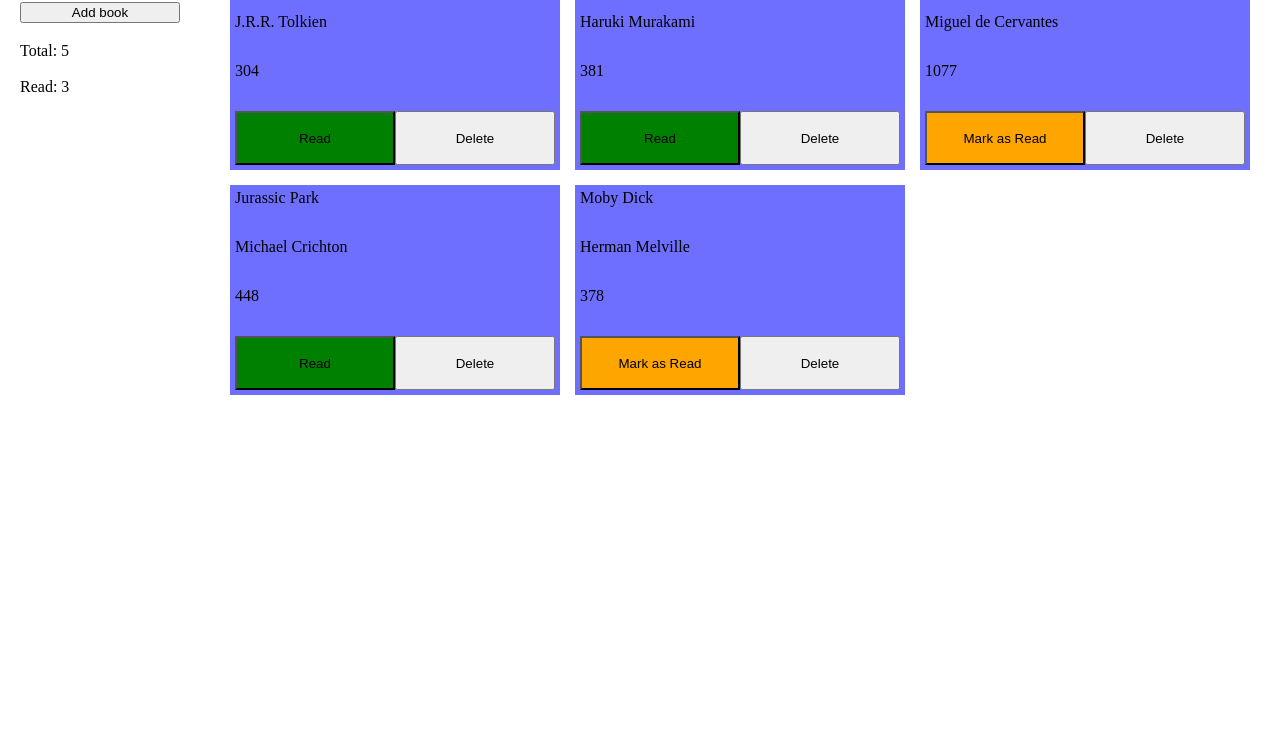
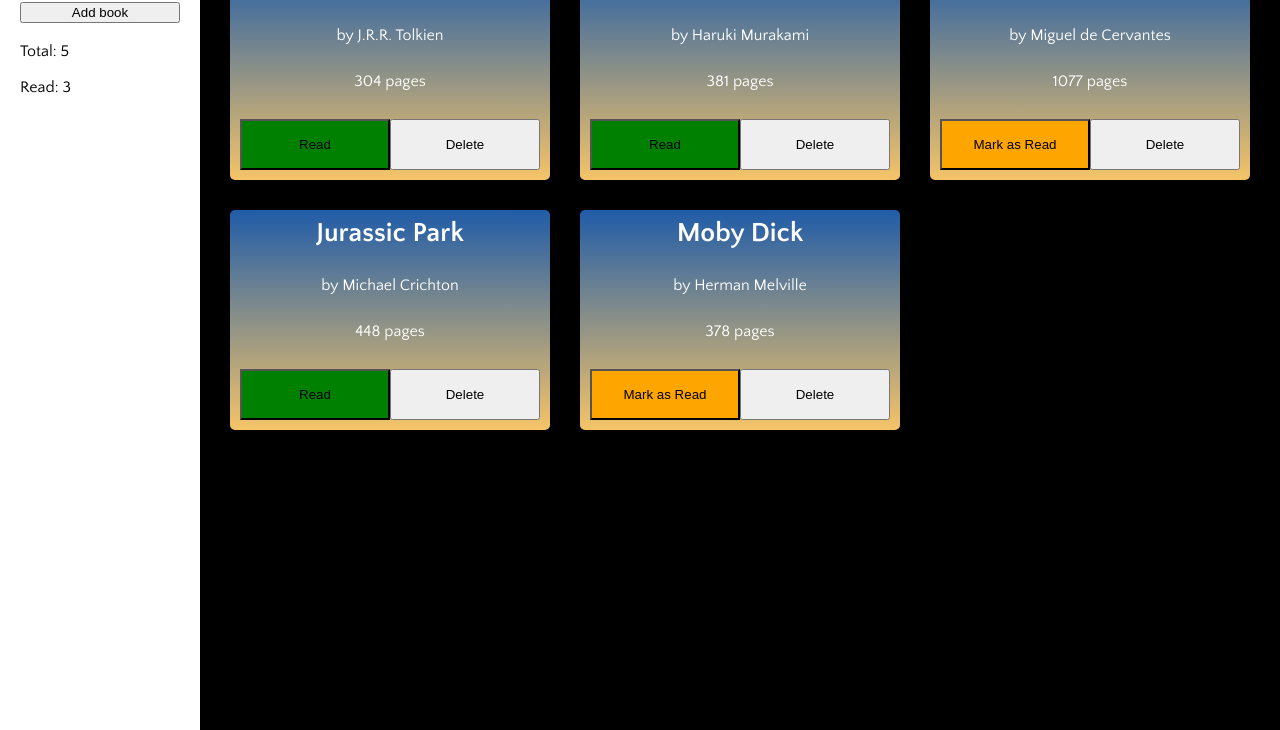
Before and after one commit to ChrisSturgeon/odin-library, a plain HTML site: page index.html in a window 1280 px wide. Shown: the part 70-800 px from the top of the page. Drawn offline with Linux system fonts and the light colour scheme.

Commit message:
Start stlying CSS

```diff
--- a/index.html
+++ b/index.html
@@ -6,6 +6,9 @@
   <meta name="viewport" content="width=device-width, initial-scale=1.0">
   <title>Odin's Library</title>
   <link rel="stylesheet" href="style.css">
+  <link rel="preconnect" href="https://fonts.googleapis.com">
+  <link rel="preconnect" href="https://fonts.gstatic.com" crossorigin>
+  <link href="https://fonts.googleapis.com/css2?family=Quattrocento+Sans:wght@400;700&display=swap" rel="stylesheet">
 
 </head>
 <body>
@@ -17,9 +20,6 @@
       <h3 id="totalCount"></h3>
       <h3 id="readCount"></h3>
     </div>
-
-
-
 
     <div id="content">
       <div id="cards"></div>
@@ -48,14 +48,6 @@
       </div>
     </div>
   </div>
-
-
-
-
-
-
-
-
   <script src="script.js"></script>
 
 
--- a/script.js
+++ b/script.js
@@ -127,18 +127,15 @@ function makeCards() {
     card.appendChild(title);
 
     var author = document.createElement('div');
-    author.textContent = myLibrary[i]['author'];
+    author.textContent = ` by ${myLibrary[i]['author']}`;
     card.appendChild(author);
 
     var pages = document.createElement('div');
-    pages.textContent = myLibrary[i]['pages'];
+    pages.textContent = `${myLibrary[i]['pages']} pages`;
     card.appendChild(pages);
-
-
 
     var buttons = document.createElement('div');
     buttons.classList.add('cardButtons');
-
 
     // Read Toggle
     btn = document.createElement('button');
@@ -161,10 +158,8 @@ function makeCards() {
         btn.value = i;
         btn.addEventListener('click', function() { removeBook(this.value);} )
         buttons.appendChild(btn);
-
     cards.appendChild(card);
     bookCount();
-
   }
 }
 
@@ -181,7 +176,6 @@ function bookCount() {
     }
   }
   document.getElementById('readCount').innerText = `Read: ${readCounter}`;
-
 }
 
 function hideCards() {
@@ -190,8 +184,6 @@ function hideCards() {
   bookForm.style.display = 'flex';
 }
 
-
-
 // Initialise table
 // showBooks();
 makeCards();
--- a/style.css
+++ b/style.css
@@ -30,6 +30,7 @@ footer, header, hgroup, menu, nav, section {
 }
 body {
 	line-height: 1;
+	font-family: 'Quattrocento Sans', sans-serif;
 }
 ol, ul {
 	list-style: none;
@@ -110,23 +111,44 @@ h1 {
 #content {
 	grid-column: 2/3;
 	grid-row: 1/-1;
+	background-color: black;
 }
 
 #cards {
 	display: grid;
 	grid-template-columns: repeat(auto-fit, minmax(250px, 1fr));
 	align-content: start;
-	grid-gap: 15px;
+	grid-gap: 30px;
 	padding: 30px;
 
 }
 
 .card {
+	color: white;
 	display: grid;
 	height: 200px;
-	background-color: rgba(0, 0, 255, 0.565);
-	padding: 5px;
+	border-radius: 5px;
+	background-image: linear-gradient(#205CA8, #F5C468);
+	padding: 10px;
+
+
 }
+
+.card:hover {
+	transform: scale(1.03);
+}
+
+
+.card div:first-of-type {
+	font-size: 1.7rem;
+	font-weight: bold;
+	overflow-x: auto;
+}
+
+.card div:first-of-type, .card div:nth-of-type(2), .card div:nth-of-type(3) {
+	text-align: center;
+}
+
 
 .cardButtons {
 	display: grid;
@@ -136,7 +158,6 @@ h1 {
 
 #addBook {
 	display: none;
-	background-color: rgb(0, 0, 0);
 	height: 100vh;
 	width: 100%;
 	justify-content: center;
```
